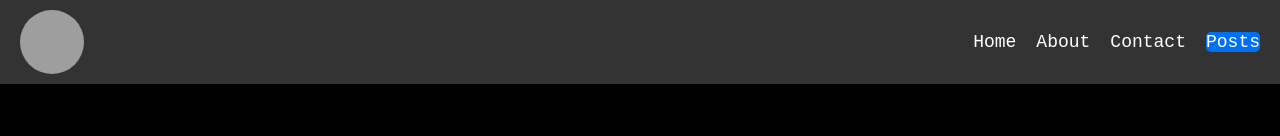
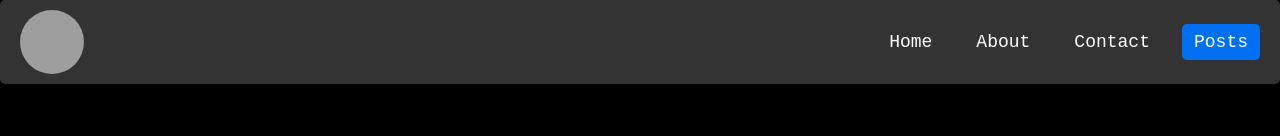
Before and after one commit to TheOldZoom/theoldzoom.github.io, a Next.js app: page /post in a window 1280 px wide. Shown: the top 136 px of the page. Built offline with nearby package versions, Linux system fonts and the light colour scheme; grey boxes are pictures that could not be loaded.

Commit message:
smoll fix another time yes

```diff
--- a/styles/nav.css
+++ b/styles/nav.css
@@ -7,6 +7,7 @@ nav {
   display: flex;
   justify-content: space-between;
   align-items: center;
+  border-radius: 5px; /* Add border-radius for a nicer look */
 }
 
 nav ul {
@@ -28,6 +29,7 @@ nav ul li a {
   color: #fff;
   text-decoration: none;
   transition: color 0.3s ease;
+  padding: 8px 12px; /* Add some padding to make links easier to click */
 }
 
 nav ul li a:hover {
@@ -39,11 +41,11 @@ nav ul li a:hover {
   color: #ffffff;
   text-decoration: none;
   border-radius: 5px;
+  padding: 8px 12px; /* Match padding with non-active links */
 }
 
 .active:hover {
   text-decoration: underline;
-  color: #ffffff;
 }
 
 /* Media query for smaller screens */
```
